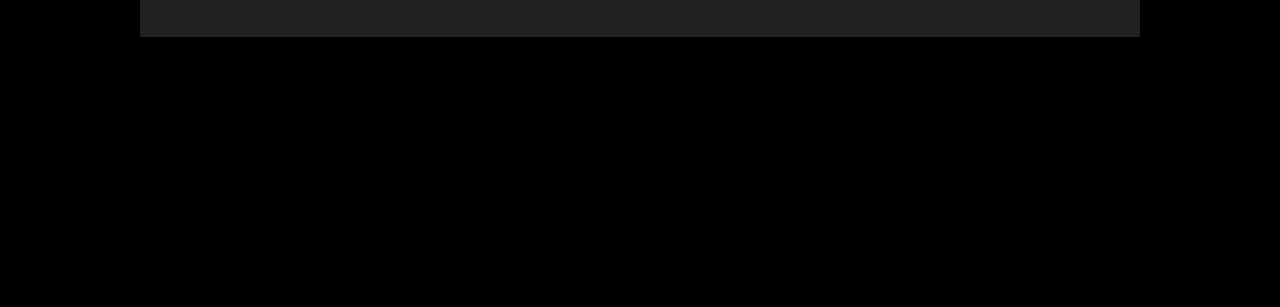
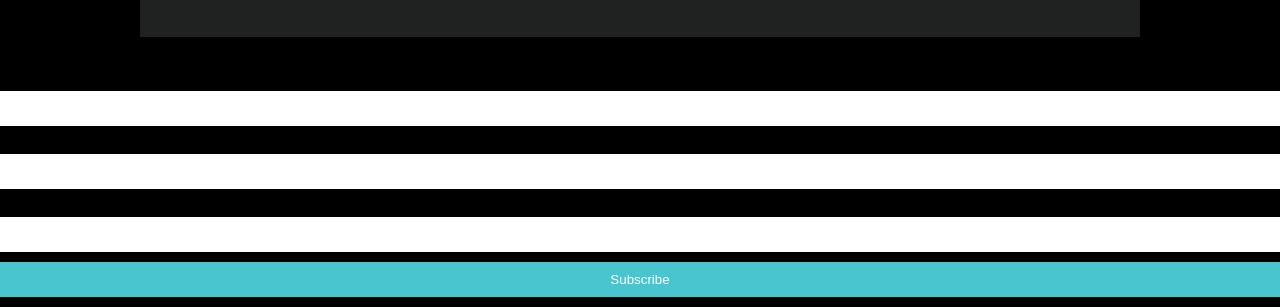
Before and after one commit to lucasemanuelms/Projeto_PaginaDeCaptura, a plain HTML site: page index.html in a window 1280 px wide. Shown: the part 802-1109 px from the top of the page. Before the commit the page ends 839 px from the top, so only its background shows below. Drawn offline with Linux system fonts and the light colour scheme.

Commit message:
integração com ferramenta de email
Foi feita a integração com a ferramenta de e-mail Mailchimp.

```diff
--- a/index.html
+++ b/index.html
@@ -20,15 +20,19 @@
                 <h2 class="mb">GARANTA O SEU LUGAR NO WORKSHOP DO MAIOR ESPECIALISTA DE MARKETING DA ATUALIDADE</h2>
                 <p class="mb">Neste evento, você vai aprender todos os segredos que vão te fazer um empreendedor de sucesso sem precisar contar com a sorte.</p>
 
-                <form action="">
-                    <input id="name" name="name" type="text" placeholder="Nome">
-                    <input type="text" name="email" id="email" placeholder="Email">
-                    <select name="place">
+                <form action="https://gmail.us6.list-manage.com/subscribe/post?u=189825dba2c7266c3c76ceed9&amp;id=36ad745cb3" method="post" id="mc-embedded-subscribe-form" name="mc-embedded-subscribe-form" class="validate" target="_blank" novalidate>
+                    <input id="name" name="FNAME" type="text" placeholder="Nome">
+                    <input type="text" name="EMAIL" id="email" placeholder="Email">
+                    <select name="PLACE">
                         <option value="rj">Rio de Janeiro</option>
                         <option value="sp">São Paulo</option>
                         <option value="mg">Minas Gerais</option>
                         <option value="es">Espírito Santo</option>
                     </select>
+
+                     <!-- real people should not fill this in and expect good things - do not remove this or risk form bot signups-->
+                        <div style="position: absolute; left: -5000px;" aria-hidden="true"><input type="text" name="b_189825dba2c7266c3c76ceed9_36ad745cb3" tabindex="-1" value=""></div>
+
                     <input type="submit" value="INSCREVA-SE">
                 </form>
             </div>
@@ -50,3 +54,34 @@
 
 </body>
 </html>
+
+<!-- Begin Mailchimp Signup Form -->
+<div id="mc_embed_signup">
+    <form action="https://gmail.us6.list-manage.com/subscribe/post?u=189825dba2c7266c3c76ceed9&amp;id=36ad745cb3" method="post" id="mc-embedded-subscribe-form" name="mc-embedded-subscribe-form" class="validate" target="_blank" novalidate>
+        <div id="mc_embed_signup_scroll">
+        <h2>Subscribe</h2>
+    <div class="indicates-required"><span class="asterisk">*</span> indicates required</div>
+    <div class="mc-field-group">
+        <label for="mce-EMAIL">Email Address  <span class="asterisk">*</span>
+    </label>
+        <input type="email" value="" name="EMAIL" class="required email" id="mce-EMAIL">
+    </div>
+    <div class="mc-field-group">
+        <label for="mce-FNAME">First Name </label>
+        <input type="text" value="" name="FNAME" class="" id="mce-FNAME">
+    </div>
+    <div class="mc-field-group">
+        <label for="mce-PLACE">Place </label>
+        <input type="text" value="" name="PLACE" class="" id="mce-PLACE">
+    </div>
+        <div id="mce-responses" class="clear">
+            <div class="response" id="mce-error-response" style="display:none"></div>
+            <div class="response" id="mce-success-response" style="display:none"></div>
+        </div>    <!-- real people should not fill this in and expect good things - do not remove this or risk form bot signups-->
+        <div style="position: absolute; left: -5000px;" aria-hidden="true"><input type="text" name="b_189825dba2c7266c3c76ceed9_36ad745cb3" tabindex="-1" value=""></div>
+        <div class="clear"><input type="submit" value="Subscribe" name="subscribe" id="mc-embedded-subscribe" class="button"></div>
+        </div>
+    </form>
+    </div>
+
+    <!--End mc_embed_signup-->
```
